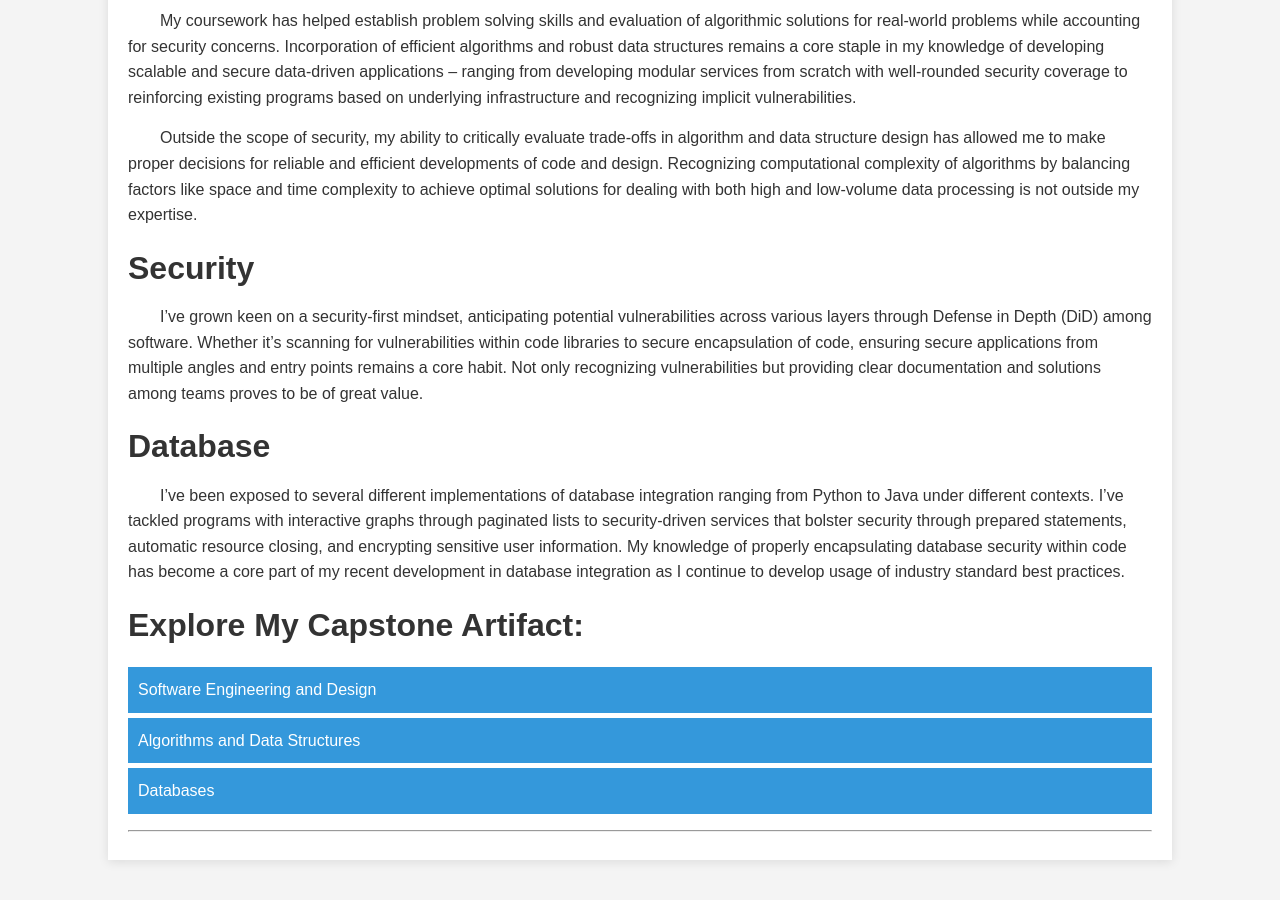
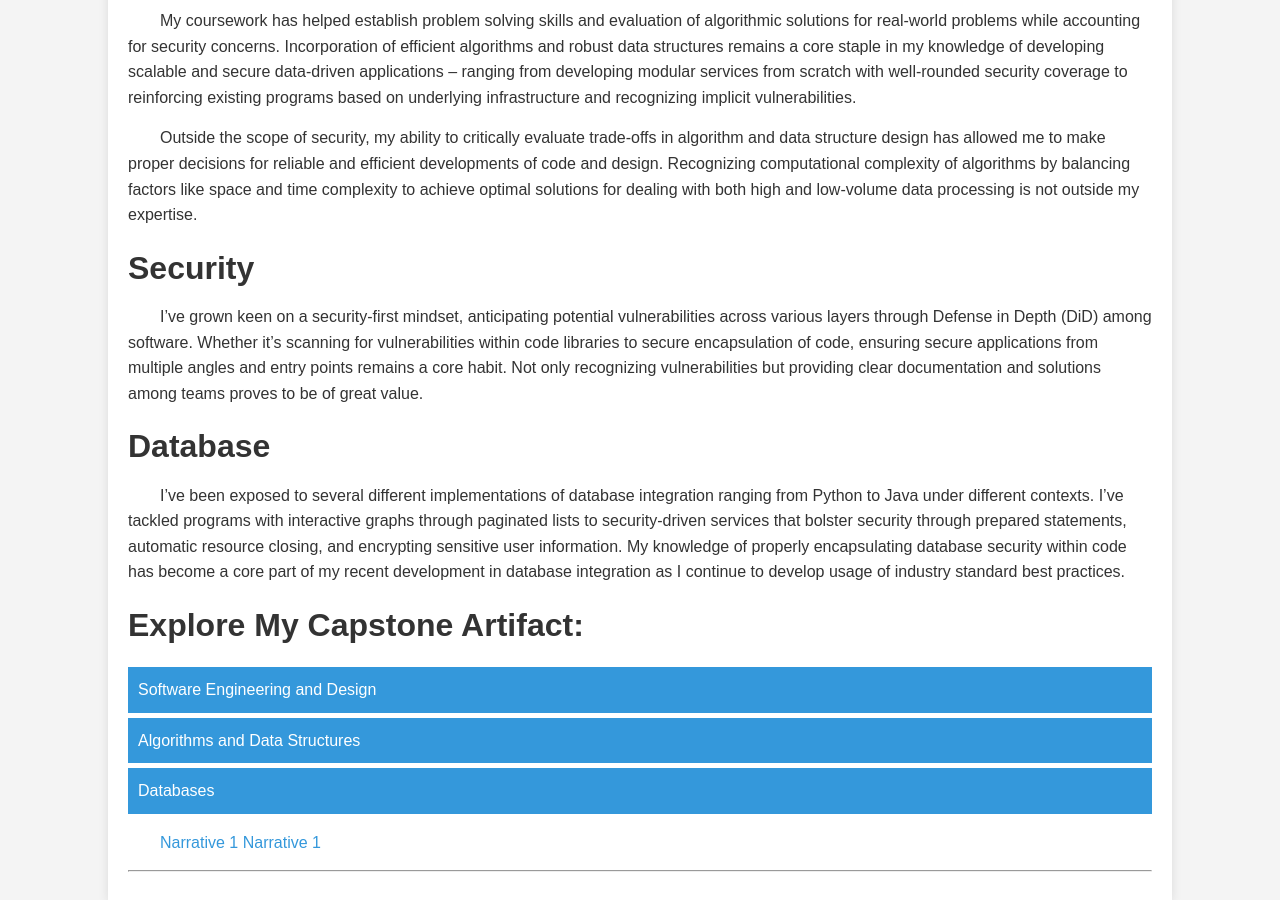
Before and after one commit to Herpa121/James-Moore-CS-Portfolio, a Jekyll site: the page built from index.markdown, in a window 1280 px wide and 900 px high, scrolled down 981 px. Built offline with Jekyll 4.4.1, drawn with Linux system fonts in a browser that asks for light colours; before the commit the page ends 1841 px from its top, so only the background shows below that.

Commit message:
Additional Jekyll setup

```diff
--- a/Gemfile
+++ b/Gemfile
@@ -7,7 +7,7 @@ source "https://rubygems.org"
 #
 # This will help ensure the proper Jekyll version is running.
 # Happy Jekylling!
-ruby '3.3.4'
+#ruby '3.3.4'
 
 #gem "jekyll", "~> 4.3.3"
 gem "jekyll", "~> 3.9.3"
--- a/index.markdown
+++ b/index.markdown
@@ -40,4 +40,7 @@ I’ve been exposed to several different implementations of database integration
 - [Algorithms and Data Structures](narratives/narrative2/)
 - [Databases](narratives/narrative3/)
 
+<a href="{{ site.baseurl }}/narratives/narrative1.md">Narrative 1</a>
+[Narrative 1]({{ site.baseurl }}/narratives/narrative1.md)
+
 ---
```
Also changed, not shown: Gemfile.lock.
